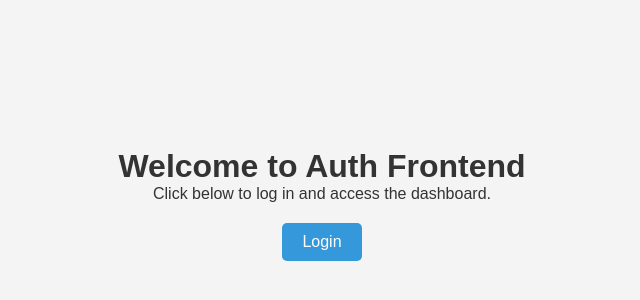
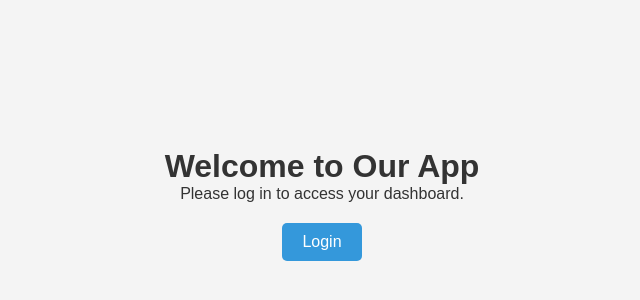
Before and after one commit to G4L1L10/rsvp-frontend, a React (Vite) app: page / in a window 1280 px wide. Shown: the part 196-496 px from the top of the page, without its empty margins (318-958 px from the left). Built offline with nearby package versions, Linux system fonts and the light colour scheme.

Commit message:
Setup authentication with login persistence and protected routes

```diff
--- a/src/components/ProtectedRoute.jsx
+++ b/src/components/ProtectedRoute.jsx
@@ -3,13 +3,11 @@ import { Navigate } from "react-router-dom";
 import { AuthContext } from "../context/AuthContext";
 
 const ProtectedRoute = ({ children }) => {
-  const { user } = useContext(AuthContext);
+  const { user, loading } = useContext(AuthContext);
 
-  if (!user) {
-    return <Navigate to="/login" />;
-  }
+  if (loading) return <p>Loading...</p>; // Prevents flicker
 
-  return children;
+  return user ? children : <Navigate to="/" />; // Redirects to home instead of login
 };
 
 export default ProtectedRoute;
--- a/src/context/AuthContext.jsx
+++ b/src/context/AuthContext.jsx
@@ -1,6 +1,6 @@
 import { createContext, useState, useEffect } from "react";
-import { loginUser } from "../api/auth";
 import { useNavigate } from "react-router-dom";
+import { loginUser } from "../api/auth"; // ✅ Fix: Ensure this is imported
 
 export const AuthContext = createContext();
 
@@ -9,33 +9,37 @@ export const AuthProvider = ({ children }) => {
   const [loading, setLoading] = useState(true);
   const navigate = useNavigate();
 
+  // Restore login state from localStorage on refresh
   useEffect(() => {
     try {
-      const storedUser = localStorage.getItem("user");
-      setUser(storedUser ? JSON.parse(storedUser) : null);
+      const storedToken = localStorage.getItem("token");
+      if (storedToken) {
+        const storedUser = JSON.parse(localStorage.getItem("user")) || {};
+        setUser({ ...storedUser, token: storedToken });
+      }
     } catch (error) {
-      console.error("Error parsing user data:", error);
-      localStorage.removeItem("user"); // Clear invalid data
-      setUser(null);
+      console.error("Error restoring login state:", error);
+      localStorage.removeItem("user");
+      localStorage.removeItem("token");
     }
     setLoading(false);
   }, []);
 
+  // ✅ Fix: Make sure this function uses `loginUser` correctly
   const login = async (email, password) => {
     try {
       const data = await loginUser(email, password);
 
-      console.log("User logged in:", data); // Debugging
+      console.log("User logged in:", data);
 
       if (data && data.access_token) {
-        // Store token and create a dummy user object (since backend doesn't return user info)
         const user = { token: data.access_token, email };
         setUser(user);
         localStorage.setItem("user", JSON.stringify(user));
         localStorage.setItem("token", data.access_token);
 
-        console.log("Redirecting to dashboard..."); // Debugging
-        navigate("/dashboard"); // Redirect after successful login
+        console.log("Redirecting to dashboard...");
+        navigate("/dashboard");
       } else {
         console.error("Login failed: Invalid response from server");
       }
@@ -53,7 +57,7 @@ export const AuthProvider = ({ children }) => {
 
   return (
     <AuthContext.Provider value={{ user, login, logout, loading }}>
-      {children}
+      {!loading && children}
     </AuthContext.Provider>
   );
 };
--- a/src/pages/Home.jsx
+++ b/src/pages/Home.jsx
@@ -1,14 +1,25 @@
+import { useContext } from "react";
 import { useNavigate } from "react-router-dom";
+import { AuthContext } from "../context/AuthContext";
 import styled from "styled-components";
 
 const Home = () => {
+  const { user } = useContext(AuthContext);
   const navigate = useNavigate();
 
   return (
     <Container>
-      <h1>Welcome to Auth Frontend</h1>
-      <p>Click below to log in and access the dashboard.</p>
-      <Button onClick={() => navigate("/login")}>Login</Button>
+      <h1>Welcome to Our App</h1>
+      <p>
+        {user
+          ? `You're logged in as ${user.email}`
+          : "Please log in to access your dashboard."}
+      </p>
+
+      {!user && <Button onClick={() => navigate("/login")}>Login</Button>}
+      {user && (
+        <Button onClick={() => navigate("/dashboard")}>Go to Dashboard</Button>
+      )}
     </Container>
   );
 };
@@ -40,4 +51,3 @@ const Button = styled.button`
     background-color: #2980b9;
   }
 `;
-``;
```
